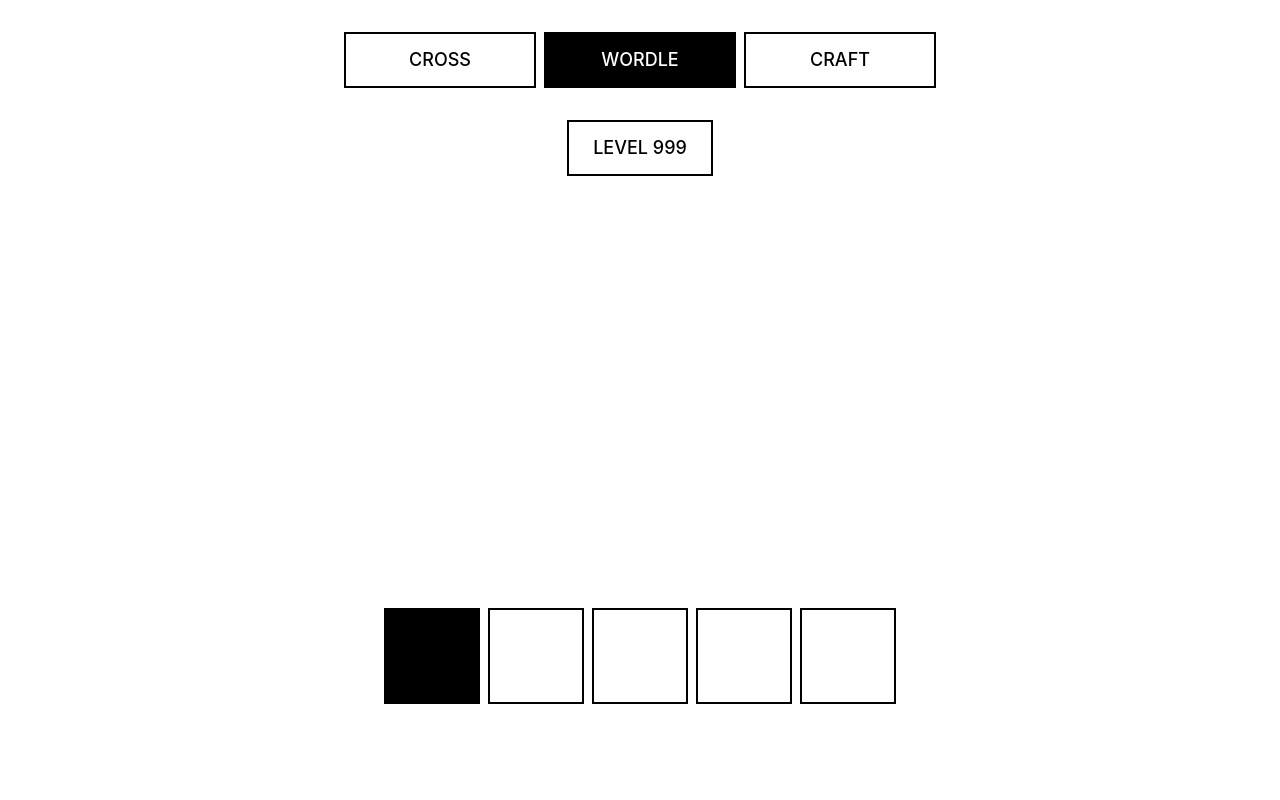
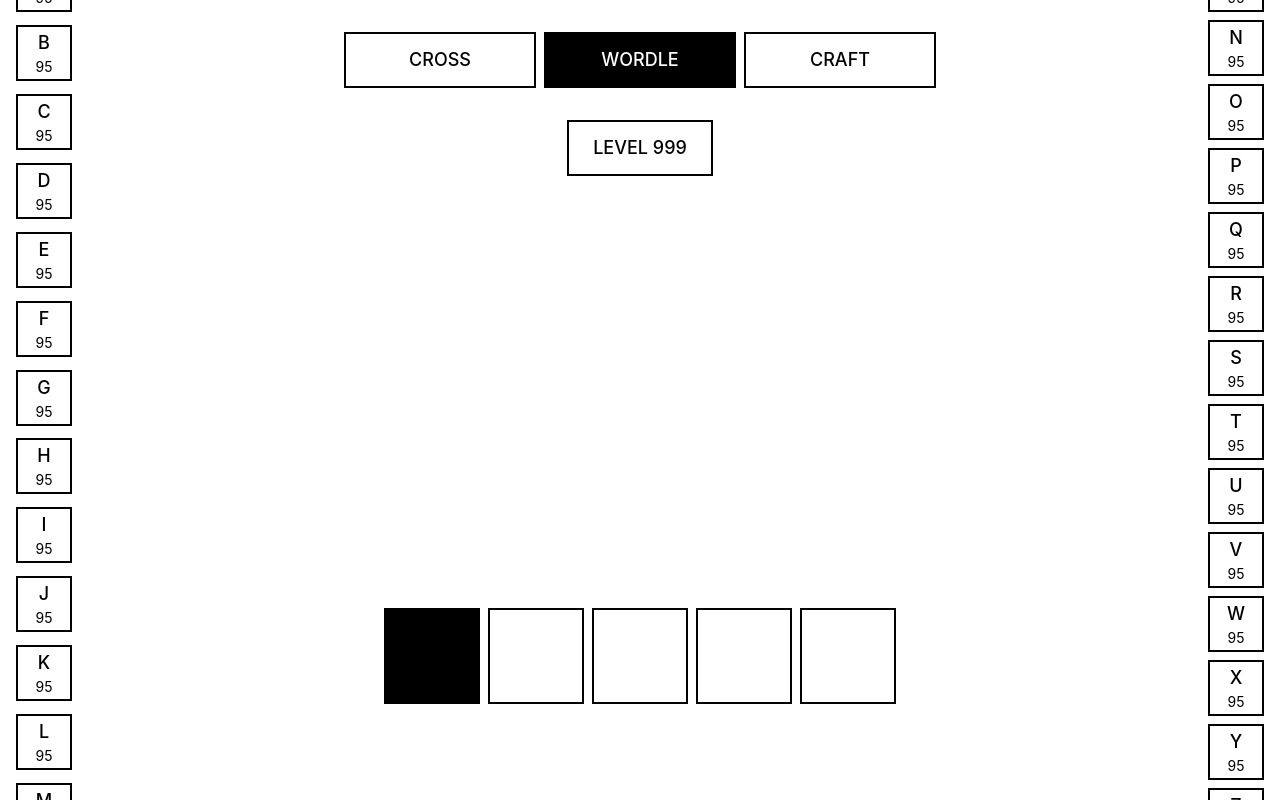
Before and after one commit to crosswordle-fun/svcw_2607, a SvelteKit app: page /game in a window 1280 px wide. Built offline with nearby package versions, Linux system fonts and the light colour scheme.

Commit message:
feat: frag rune display

```diff
--- /dev/null
+++ b/src/lib/components/frag-rune-display.svelte
@@ -0,0 +1,15 @@
+<script lang="ts">
+	let { letters }: { letters: string[] } = $props();
+</script>
+
+<div class="grid gap-2" aria-label="Frag rune display">
+	{#each letters as letter (letter)}
+		<div
+			class="flex size-14 flex-col items-center justify-center border-2 border-black bg-white text-black uppercase"
+			aria-label={`${letter}, count 95`}
+		>
+			<span class="text-lg font-medium">{letter}</span>
+			<span class="text-sm">95</span>
+		</div>
+	{/each}
+</div>
--- a/src/routes/game/+page.svelte
+++ b/src/routes/game/+page.svelte
@@ -3,6 +3,7 @@
 	import { goto } from '$app/navigation';
 	import { resolve } from '$app/paths';
 	import CraftModeView from '$lib/components/craft-mode-view.svelte';
+	import FragRuneDisplay from '$lib/components/frag-rune-display.svelte';
 	import CrossModeView from '$lib/components/cross-mode-view.svelte';
 	import GameTabs from '$lib/components/game-tabs.svelte';
 	import LevelDisplay from '$lib/components/level-display.svelte';
@@ -11,6 +12,8 @@
 	type GameMode = 'cross' | 'wordle' | 'craft';
 
 	let gameMode: GameMode = $state('wordle');
+	const leftLetters = 'ABCDEFGHIJKLM'.split('');
+	const rightLetters = 'MNOPQRSTUVWXYZ'.split('');
 
 	onMount(() => {
 		function handleKeydown(event: KeyboardEvent) {
@@ -27,6 +30,10 @@
 
 <main class="flex min-h-screen flex-col items-center gap-8 pt-8">
 	<GameTabs {gameMode} onModeChange={(mode) => (gameMode = mode)} />
+	<div class="pointer-events-none fixed inset-x-4 top-1/2 flex -translate-y-1/2 justify-between">
+		<FragRuneDisplay letters={leftLetters} />
+		<FragRuneDisplay letters={rightLetters} />
+	</div>
 	{#if gameMode === 'wordle'}
 		<LevelDisplay />
 		<WordleModeView />
```
